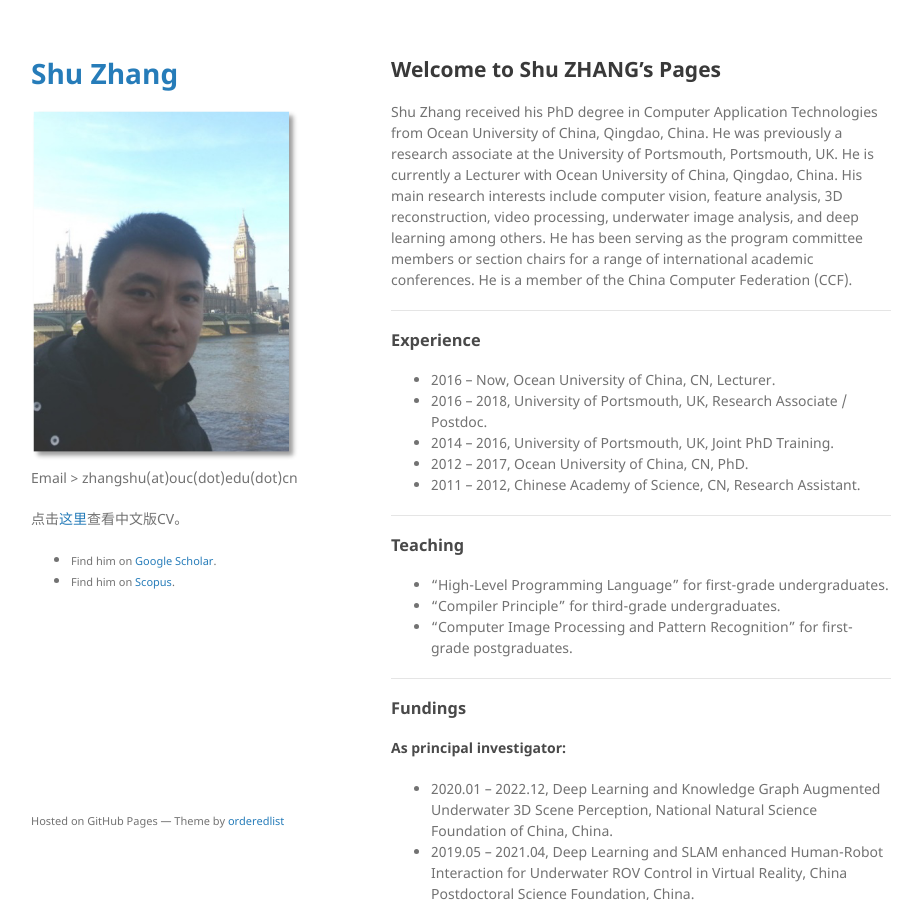
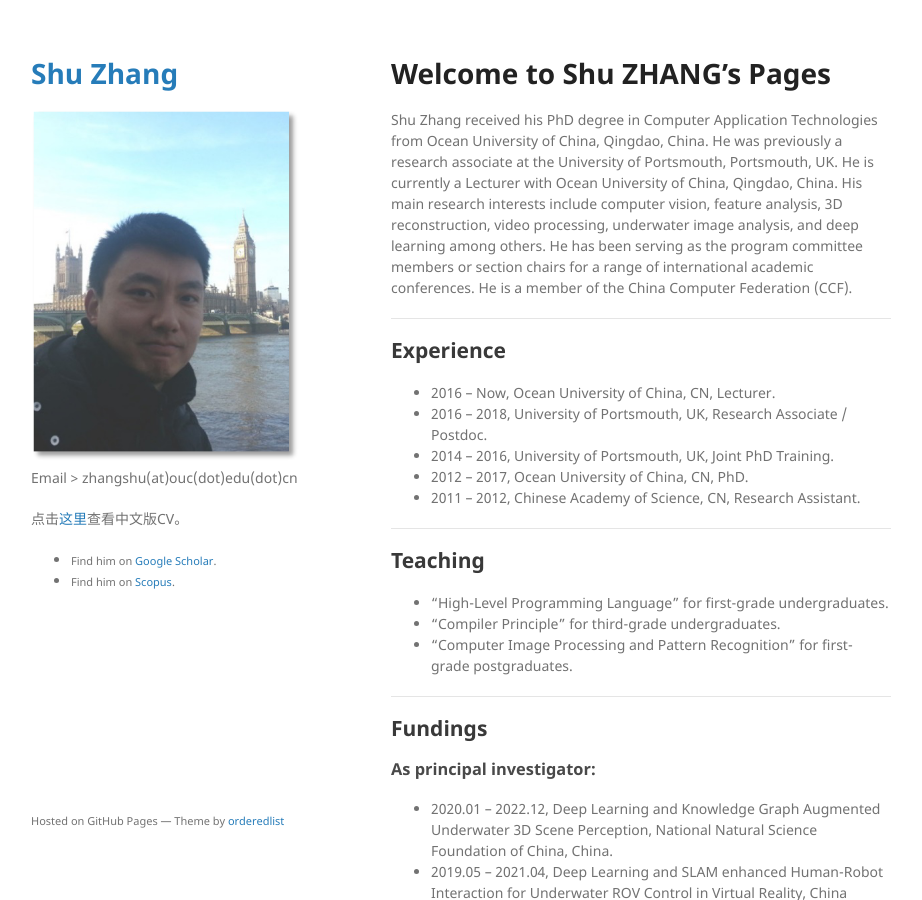
Before and after one commit to jackyspeed/aboutzhangshu, a Jekyll site: the page built from index.md, in a window 1280 px wide and 900 px high. Shown: the whole window, without its empty margins (179-1101 px from the left). Built offline with Jekyll 4.4.1, drawn with Linux system fonts in a browser that asks for light colours; our own code applies the rules of GitHub Pages for plain Markdown files.

```diff
--- a/index.md
+++ b/index.md
@@ -3,7 +3,7 @@ layout: default
 ---
 
 
-## Welcome to Shu ZHANG's Pages
+# Welcome to Shu ZHANG's Pages
 
 Shu Zhang received his PhD degree in Computer Application Technologies from Ocean University of China, Qingdao, China. He was previously a research associate at the University of Portsmouth, Portsmouth, UK. He is currently a Lecturer with Ocean University of China, Qingdao, China. His main research interests include computer vision, feature analysis, 3D reconstruction, video processing, underwater image analysis, and deep learning among others. He has been serving as the program committee members or section chairs for a range of international academic conferences. He is a member of the China Computer Federation (CCF).
 
@@ -11,7 +11,7 @@ Shu Zhang received his PhD degree in Computer Application Technologies from Ocea
 
 ---
 
-### Experience
+## Experience
 
 - 2016 – Now,  Ocean University of China, CN,  Lecturer.
 - 2016 – 2018, University of Portsmouth, UK,   Research Associate / Postdoc.
@@ -21,7 +21,7 @@ Shu Zhang received his PhD degree in Computer Application Technologies from Ocea
 
 ---
 
-### Teaching
+## Teaching
 
 - "High-Level Programming Language" for first-grade undergraduates.
 - "Compiler Principle" for third-grade undergraduates.
@@ -29,14 +29,14 @@ Shu Zhang received his PhD degree in Computer Application Technologies from Ocea
 
 ---
 
-### Fundings
+## Fundings
 
-#### As principal investigator:
+### As principal investigator:
 
  - 2020.01 – 2022.12,  Deep Learning and Knowledge Graph Augmented Underwater 3D Scene Perception, National Natural Science Foundation of China, China.
  - 2019.05 – 2021.04,  Deep Learning and SLAM enhanced Human-Robot Interaction for Underwater ROV Control in Virtual Reality,  China Postdoctoral Science Foundation, China.
 
-#### As participant:
+### As participant:
 
 - Research in Underwater 3D reconstruction, funded by the National Major Scientific Instruments and Equipments Development Project of National Natural Science Foundation of China, China.
 - Research in VR enhanced Human-Robot Interaction for underwater ROV, funded by the Shandong Provincial Natural Science Foundation, China.
@@ -45,15 +45,15 @@ Shu Zhang received his PhD degree in Computer Application Technologies from Ocea
 
 ---
 
-### Publications
+## Publications
 
-<sub>Metrics</sub> | <sub>By September 2020</sub>
-------- | -------
-<sub>citations</sub> | <sub>166</sub>
-<sub>h-index</sub> | <sub>5</sub>
-<sub>i10-index</sub> | <sub>3</sub>
+> <sub>Metrics</sub> | <sub>By September 2020</sub>
+> ------- | -------
+> <sub>citations</sub> | <sub>166</sub>
+> <sub>h-index</sub> | <sub>5</sub>
+> <sub>i10-index</sub> | <sub>3</sub>
 
-#### As first / correspondence author:
+### As first / correspondence author:
 
 - **S. Zhang**, T. Wang, G. Li, J. Dong, and H. Yu, "MARS: Parallelism based Metrically Accurate 3D Reconstruction System in Real-Time," Real-Time Image Processing, in Publishing, 2020.
 - **S. Zhang**, H. Yu, T. Wang, J. Dong, and T. D. Pham, “Linearly augmented real-time 4D expressional face capture,” Information Sciences, vol. 545, pp. 331–343, 2020.
@@ -68,7 +68,7 @@ Shu Zhang received his PhD degree in Computer Application Technologies from Ocea
 - **S. Zhang**, H. Yu, J. Dong, T. Wang, L. Qi, and H. Liu, “Combining Kinect and PnP for camera pose estimation,” in Proceedings of 2015 the 8th IEEE International Conference on Human System Interaction (HSI), 2015, pp. 357–361.
 - **S. Zhang**, H. Yu, J. Dong, T. Wang, Z. Ju, and H. Liu, “Automatic reconstruction of dense 3D face point cloud with a single depth image,” in Proceedings of 2015 IEEE International Conference on Systems, Man, and Cybernetics (SMC), 2015, pp. 1439–1444.
 
-#### As co-author:
+### As co-author:
 
 - J. Sun, H. Yu, G. Zhong, J. Dong, **S. Zhang**, and H.C. Yu, “Random shapley forests: cooperative game based random forests with consistency,” IEEE Transactions on Cybernetics, pp. 1–10, 2020.
 - T. Chen, J. Dong, L. Qi, **S. Zhang**, X. Wang, and Q. Zhao, “Spatial-Temporal Skeleton Feature: An Unit-Level Feature for Temporal Action Proposal Generation,” in 2019 Smart World Congress, 2019.
@@ -83,7 +83,7 @@ Shu Zhang received his PhD degree in Computer Application Technologies from Ocea
 ---
 
 
-### Github Pages Supports
+## Github Pages Supports
 
 [Editor on GitHub](https://github.com/jackyspeed/aboutzhangshu/edit/gh-pages/index.md)
 
```
